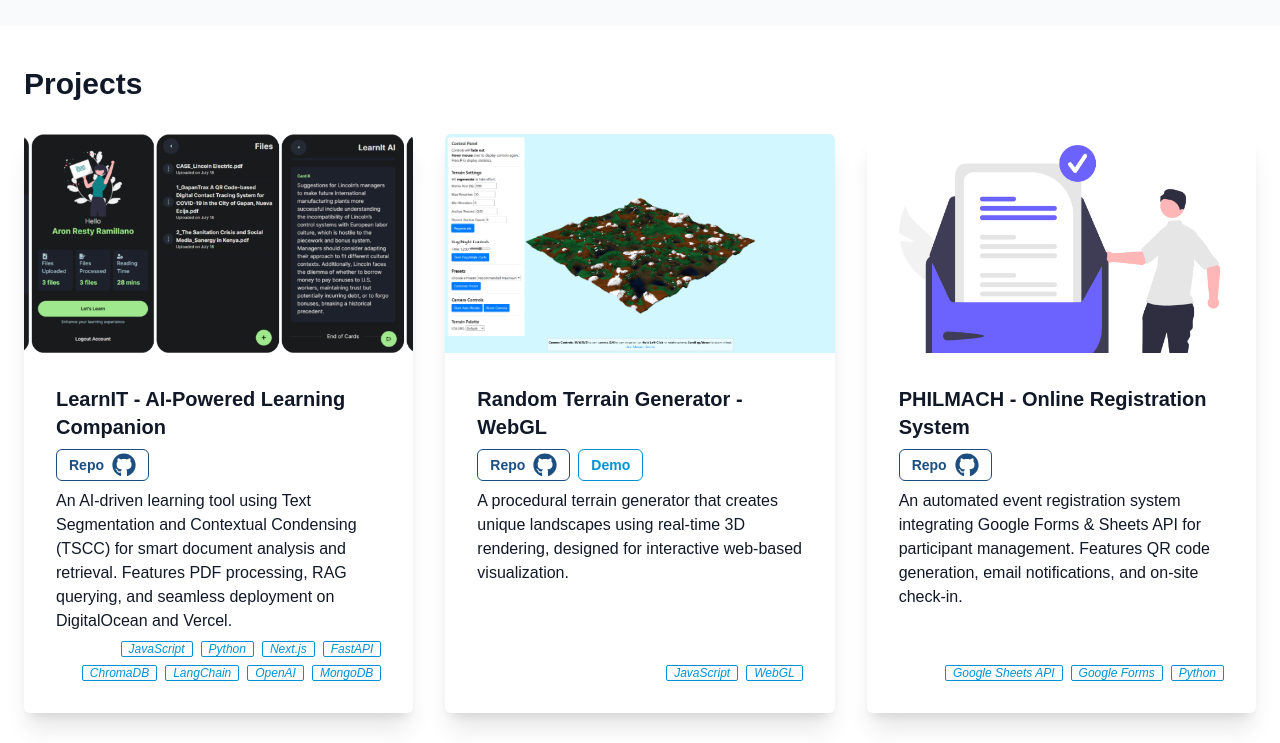
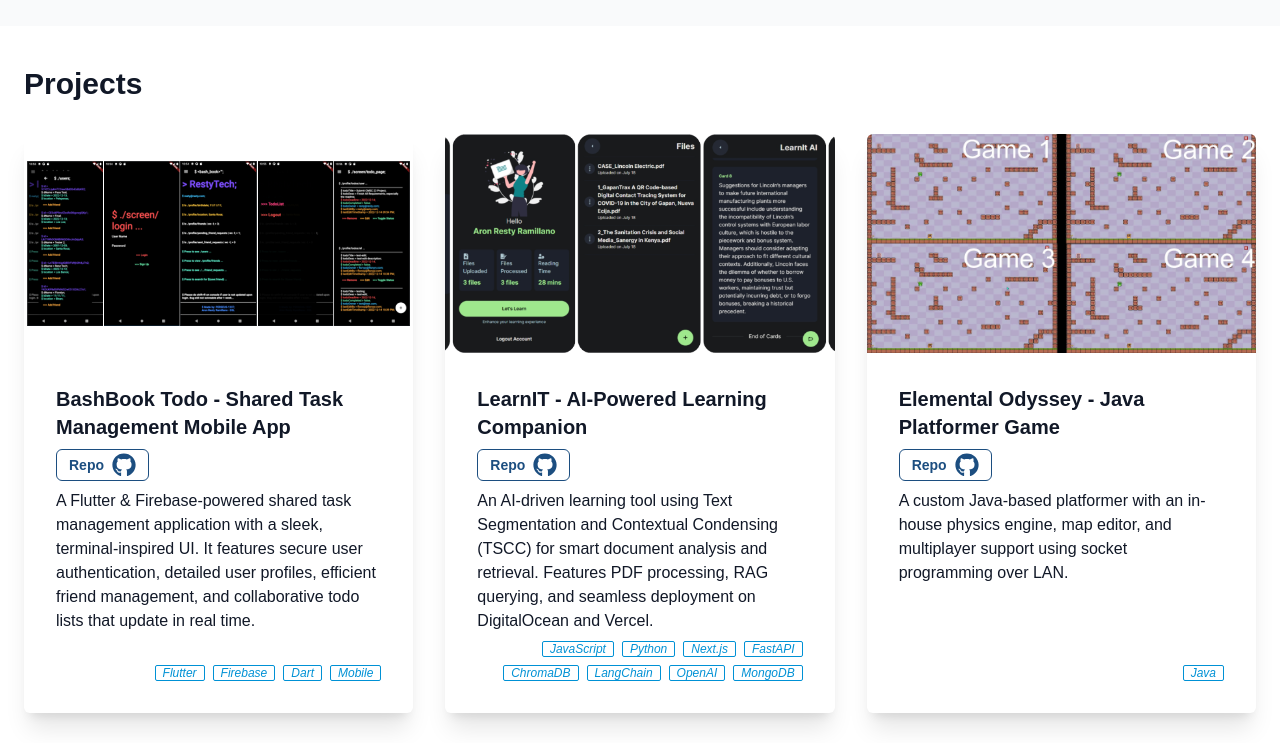
Before and after one commit to PERSEUS-1337/personal-protfolio-nextjs, a Next.js app: page / in a window 1280 px wide. Shown: the part 1400-2143 px from the top of the page. Built offline with nearby package versions, Linux system fonts and the light colour scheme.

Commit message:
feat: updated for Flutter Application

```diff
--- a/src/app/page.tsx
+++ b/src/app/page.tsx
@@ -113,7 +113,7 @@
                   "DigitalOcean",
                   "Linux",
                   "Java",
-                  "Nginx"
+                  "Nginx",
                 ].map((tech) => (
                   <span
                     key={tech}
@@ -212,6 +212,51 @@
                 <div className="card shadow-xl rounded-md">
                   <figure>
                     <Image
+                      src="/images/projects/bashbook-todo.png"
+                      alt="BashBook Todo List App"
+                      width={1920}
+                      height={1080}
+                    />
+                  </figure>
+                  <div className="card-body">
+                    <div className="card-title">BashBook Todo - Shared Task Management Mobile App</div>
+                    <div className="flex flex-row gap-2">
+                      <a
+                        href="https://github.com/PERSEUS-1337/bashbook-todo-list-app"
+                        target="_blank"
+                        rel="noopener noreferrer"
+                        className="btn btn-sm btn-primary btn-outline rounded-md"
+                      >
+                        Repo <FaGithub size={24} />
+                      </a>
+                    </div>
+                    <p>
+                      A Flutter & Firebase-powered shared task management
+                      application with a sleek, terminal-inspired UI. It
+                      features secure user authentication, detailed user
+                      profiles, efficient friend management, and collaborative
+                      todo lists that update in real time.
+                    </p>
+                    <div className="card-actions justify-end italic">
+                      <div className="badge badge-sm badge-outline badge-info">
+                        Flutter
+                      </div>
+                      <div className="badge badge-sm badge-outline badge-info">
+                        Firebase
+                      </div>
+                      <div className="badge badge-sm badge-outline badge-info">
+                        Dart
+                      </div>
+                      <div className="badge badge-sm badge-outline badge-info">
+                        Mobile
+                      </div>
+                    </div>
+                  </div>
+                </div>
+
+                <div className="card shadow-xl rounded-md">
+                  <figure>
+                    <Image
                       src="/images/projects/learnit.png"
                       alt="LearnIT"
                       // layout="responsive"
@@ -263,6 +308,43 @@
                       </div>
                       <div className="badge badge-sm badge-outline badge-info">
                         MongoDB
+                      </div>
+                    </div>
+                  </div>
+                </div>
+
+                <div className="card shadow-xl rounded-md">
+                  <figure>
+                    <Image
+                      src="/images/projects/elemental-odyssey.png"
+                      alt="Elemental Odyssey"
+                      // layout="responsive"
+                      width={1920}
+                      height={1080}
+                    />
+                  </figure>
+                  <div className="card-body">
+                    <div className="card-title">
+                      Elemental Odyssey - Java Platformer Game
+                    </div>
+                    <div className="flex flex-row gap-2">
+                      <a
+                        href="https://github.com/PERSEUS-1337/Elemental-Odyssey-CMSC137"
+                        target="_blank"
+                        rel="noopener noreferrer"
+                        className="btn btn-sm btn-primary btn-outline rounded-md"
+                      >
+                        Repo <FaGithub size={24} />
+                      </a>
+                    </div>
+                    <p>
+                      A custom Java-based platformer with an in-house physics
+                      engine, map editor, and multiplayer support using socket
+                      programming over LAN.
+                    </p>
+                    <div className="card-actions justify-end italic">
+                      <div className="badge badge-sm badge-outline badge-info">
+                        Java
                       </div>
                     </div>
                   </div>
@@ -361,43 +443,6 @@
                 <div className="card shadow-xl rounded-md">
                   <figure>
                     <Image
-                      src="/images/projects/elemental-odyssey.png"
-                      alt="Elemental Odyssey"
-                      // layout="responsive"
-                      width={1920}
-                      height={1080}
-                    />
-                  </figure>
-                  <div className="card-body">
-                    <div className="card-title">
-                      Elemental Odyssey - Java Platformer Game
-                    </div>
-                    <div className="flex flex-row gap-2">
-                      <a
-                        href="https://github.com/PERSEUS-1337/Elemental-Odyssey-CMSC137"
-                        target="_blank"
-                        rel="noopener noreferrer"
-                        className="btn btn-sm btn-primary btn-outline rounded-md"
-                      >
-                        Repo <FaGithub size={24} />
-                      </a>
-                    </div>
-                    <p>
-                      A custom Java-based platformer with an in-house physics
-                      engine, map editor, and multiplayer support using socket
-                      programming over LAN.
-                    </p>
-                    <div className="card-actions justify-end italic">
-                      <div className="badge badge-sm badge-outline badge-info">
-                        Java
-                      </div>
-                    </div>
-                  </div>
-                </div>
-
-                <div className="card shadow-xl rounded-md">
-                  <figure>
-                    <Image
                       src="/images/projects/urshrt.png"
                       alt="URSHRT"
                       // layout="responsive"
@@ -449,7 +494,7 @@
                   </div>
                 </div>
 
-                <div className="card shadow-xl rounded-md">
+                {/* <div className="card shadow-xl rounded-md">
                   <figure>
                     <Image
                       src="/images/projects/reaction-time.png"
@@ -500,7 +545,7 @@
                       </div>
                     </div>
                   </div>
-                </div>
+                </div> */}
               </div>
             </div>
           </section>
@@ -520,8 +565,9 @@
                 <div>
                   <h3 className="font-semibold mb-2">Technologies</h3>
                   <p>
-                    MERN, NextJS, Tailwind, Google API, Dart, SvelteKit, WordPress,
-                    cPanel, Flutter, ChromaDB, LangChain, OpenAI, StreamLit
+                    MERN, NextJS, Tailwind, Google API, Dart, SvelteKit,
+                    WordPress, cPanel, Flutter, ChromaDB, LangChain, OpenAI,
+                    StreamLit
                   </p>
                 </div>
                 <div>
```
Also changed, not shown: public/images/projects/bashbook-todo.png (added), 1 other file (tests, documents, lock files or other folders).
